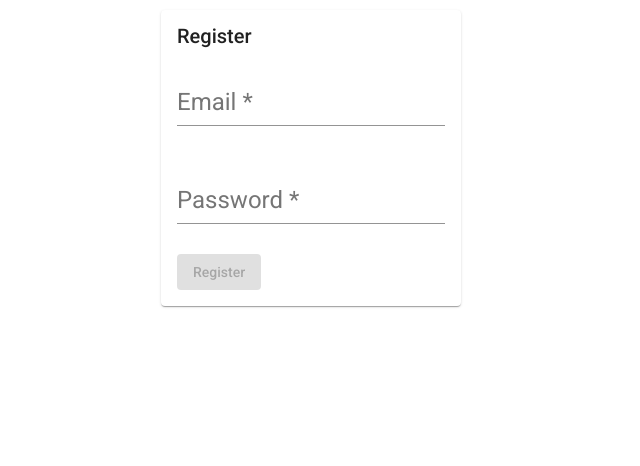
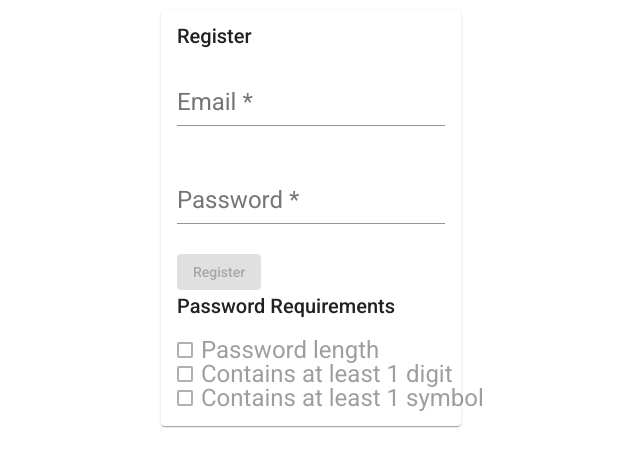
Before and after one commit to Karvel/angular-password-strength, an Angular app: page /auth/register in a window 1280 px wide. Shown: the top 466 px of the page, without its empty margins (329-969 px from the left). Built offline with nearby package versions, Linux system fonts and the light colour scheme.

Commit message:
feat(register): subscribe to password, assign values, bind to template

```diff
--- a/src/app/features/auth/register/register.component.html
+++ b/src/app/features/auth/register/register.component.html
@@ -41,6 +41,22 @@
       >
         Register
       </button>
+      <div>
+        <div class="password-container">
+          <h2>Password Requirements</h2>
+          <div class="password-requirements-row">
+            <mat-checkbox formControlName="passwordMin">
+              Password length
+            </mat-checkbox>
+            <mat-checkbox formControlName="passwordDigit">
+              Contains at least 1 digit
+            </mat-checkbox>
+            <mat-checkbox formControlName="passwordSpecial">
+              Contains at least 1 symbol
+            </mat-checkbox>
+          </div>
+        </div>
+      </div>
     </form>
   </mat-card-content>
 </mat-card>
--- a/src/app/features/auth/register/register.component.ts
+++ b/src/app/features/auth/register/register.component.ts
@@ -1,5 +1,9 @@
 import { Component, ChangeDetectionStrategy, OnInit } from '@angular/core';
-import { FormBuilder, FormGroup } from '@angular/forms';
+import { AbstractControl, FormBuilder, FormGroup } from '@angular/forms';
+
+import { Subscription } from 'rxjs';
+
+import { CONSTANTS } from 'src/app/infrastructure/utils/constants';
 
 @Component({
   templateUrl: './register.component.html',
@@ -9,18 +13,63 @@ import { FormBuilder, FormGroup } from '@angular/forms';
 export class RegisterComponent implements OnInit {
   public form: FormGroup = new FormGroup({});
 
+  private subscriptions: Subscription[] = [];
+
   constructor(private fb: FormBuilder) {}
 
   public ngOnInit(): void {
     this.form = this.createForm();
+    this.setupConditionalValidators();
+  }
+
+  public ngOnDestroy(): void {
+    this.subscriptions.forEach((subscription) => subscription.unsubscribe());
   }
 
   private createForm(): FormGroup {
     const form = this.fb.group({
       email: [''],
       password: [''],
+      passwordMin: { value: false, disabled: true },
+      passwordDigit: { value: false, disabled: true },
+      passwordSpecial: { value: false, disabled: true },
     });
 
     return form;
   }
+
+  private get password(): AbstractControl {
+    return this.form.get('password') as AbstractControl;
+  }
+
+  private get passwordMin(): AbstractControl {
+    return this.form.get('passwordMin') as AbstractControl;
+  }
+
+  private get passwordDigit(): AbstractControl {
+    return this.form.get('passwordDigit') as AbstractControl;
+  }
+
+  private get passwordSpecial(): AbstractControl {
+    return this.form.get('passwordSpecial') as AbstractControl;
+  }
+
+  /** Listens to the password input in the form and updates the requirements list. */
+  private setupConditionalValidators(): void {
+    const passwordControlSubscription: Subscription = this.password.valueChanges.subscribe(
+      (controlValue: string) => {
+        controlValue.length >= 8
+          ? this.passwordMin.setValue(true)
+          : this.passwordMin.setValue(false);
+        CONSTANTS.SYMBOL_REGEX.test(controlValue)
+          ? this.passwordSpecial.setValue(true)
+          : this.passwordSpecial.setValue(false);
+        CONSTANTS.DIGIT_REGEX.test(controlValue)
+          ? this.passwordDigit.setValue(true)
+          : this.passwordDigit.setValue(false);
+      }
+    );
+
+    this.subscriptions.push(passwordControlSubscription);
+  }
 }
```
